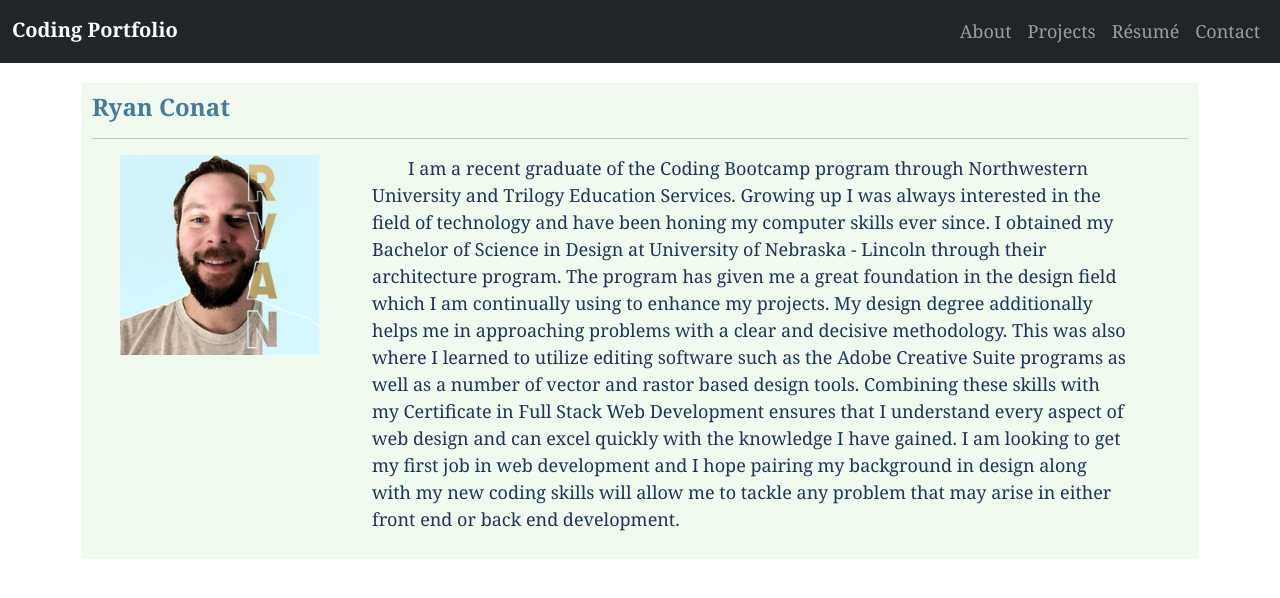
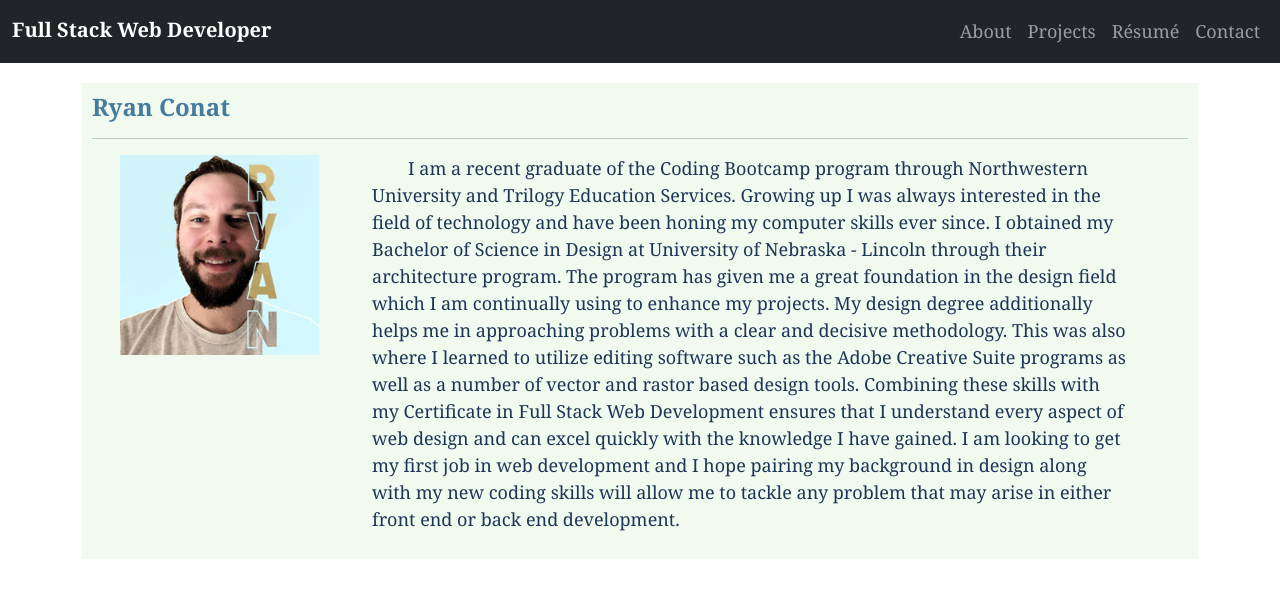
Before and after one commit to Rconat/react-portfolio, a React (Create React App) app: page / in a window 1280 px wide. Shown: the top 598 px of the page. Built offline with nearby package versions, Linux system fonts and the light colour scheme.

Commit message:
updated navbar

```diff
--- a/src/components/nav.js
+++ b/src/components/nav.js
@@ -5,7 +5,7 @@ const Nav = () => {
     return (
         <nav className="navbar navbar-expand-lg navbar-dark bg-dark">
         <div className="container-fluid">
-            <h1 className="navbar-brand" href="#">Coding Portfolio</h1>
+            <h1 className="navbar-brand" href="#">Full Stack Web Developer</h1>
             <button className="navbar-toggler" type="button" data-bs-toggle="collapse" data-bs-target="#navbarNav" aria-controls="navbarNav" aria-expanded="false" aria-label="Toggle navigation">
             <span className="navbar-toggler-icon"></span>
             </button>
```
